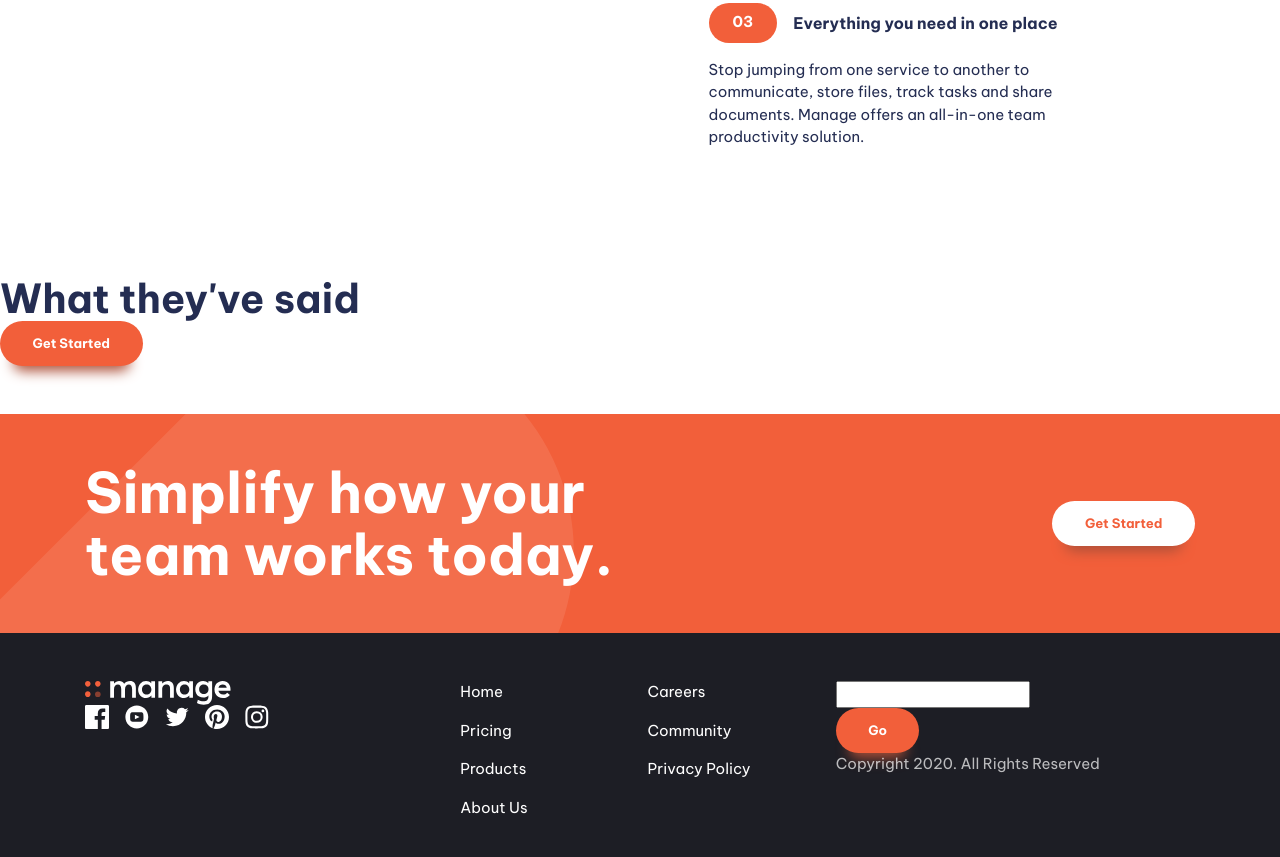
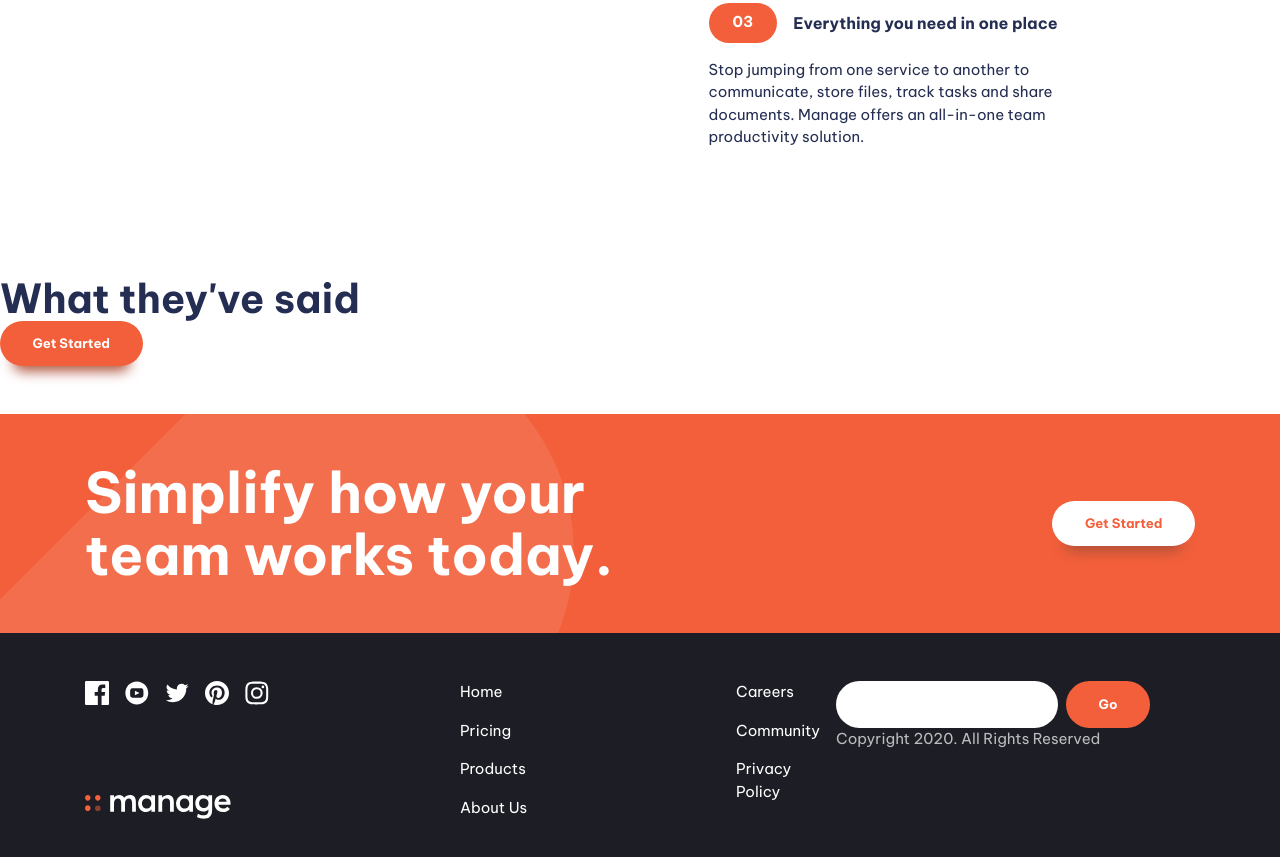
Before and after one commit to Gopi2301/manage-landingPage, a website built with Vite: page index.html in a window 1280 px wide. Shown: the part 1208-2065 px from the top of the page. Built offline with nearby package versions, Linux system fonts and the light colour scheme.

Commit message:
footer done

```diff
--- a/index.html
+++ b/index.html
@@ -158,9 +158,10 @@
         <div class="primary-footer-form">
           <form action="">
             <input type="email">
-            <button class="button">Go</button>
-            <p>Copyright 2020. All Rights Reserved</p>
+            <button data-shadow="none" class="button">Go</button>
           </form>
+          <p>Copyright 2020. All Rights Reserved</p>
+
         </div>
       </div>
     </div>
--- a/style.css
+++ b/style.css
@@ -157,6 +157,10 @@ p[data-width='wide'] {
 .button[data-type="inverted"] {
   color: var(--clr-accent-400);
   background-color: var(--clr-neutral-100);
+}
+
+.button[data-shadow="none"] {
+  box-shadow: none;
 }
 
 .button:hover,
@@ -376,18 +380,15 @@ p[data-width='wide'] {
     }
   }
 
-  .primary-footer-logo-social {
-    grid-area: logo-social;
-
-  }
-
   .primary-footer-nav {
     grid-area: nav;
 
   }
 
   .primary-footer-form {
+    display: grid;
     grid-area: form;
+    align-content: space-between;
   }
 }
 
@@ -395,10 +396,19 @@ p[data-width='wide'] {
   .primary-footer-wrapper {
     grid-template-areas: "logo-social" "nav" "form";
   }
+
+  .primary-footer-logo-social {
+    display: flex;
+    flex-direction: column-reverse;
+    align-items: flex-start;
+    justify-content: space-between;
+    gap: var(--size-700);
+  }
 }
 
 .footer-nav {
   columns: 2;
+  gap: max(15vw, 2rem);
 }
 
 .footer-nav a {
@@ -408,6 +418,26 @@ p[data-width='wide'] {
 
 .footer-nav a:is(:hover, :focus) {
   color: var(--clr-accent-400);
+}
+
+/* .primary-footer-form {
+  grid-area: form;
+} */
+
+.primary-footer-form input {
+  border-radius: 100vw;
+
+}
+
+.primary-footer form {
+  display: flex;
+  gap: var(--size-200);
+}
+
+input:where([type='text'], [type='email']) {
+  border-radius: 100vw;
+  border: 0;
+  padding: var(--size-300) var(--size-400);
 }
 
 /* social list */
```
